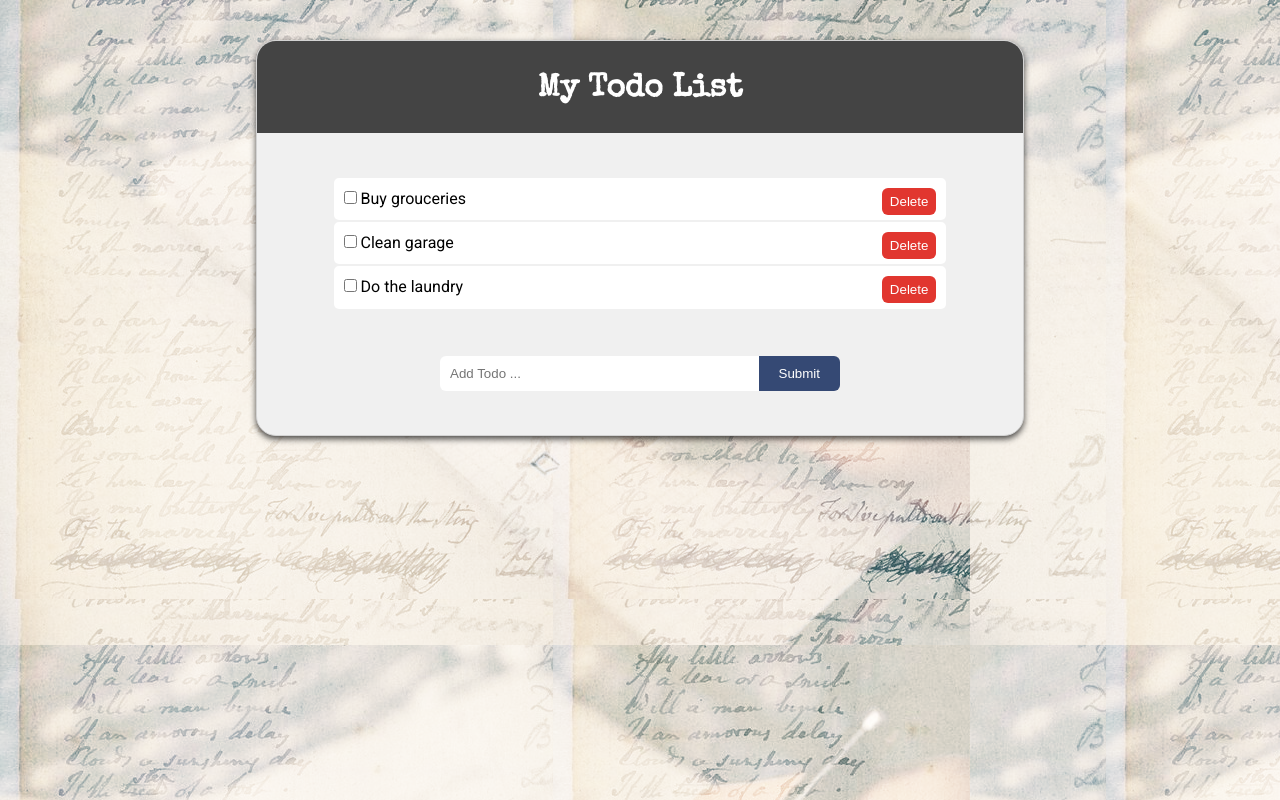
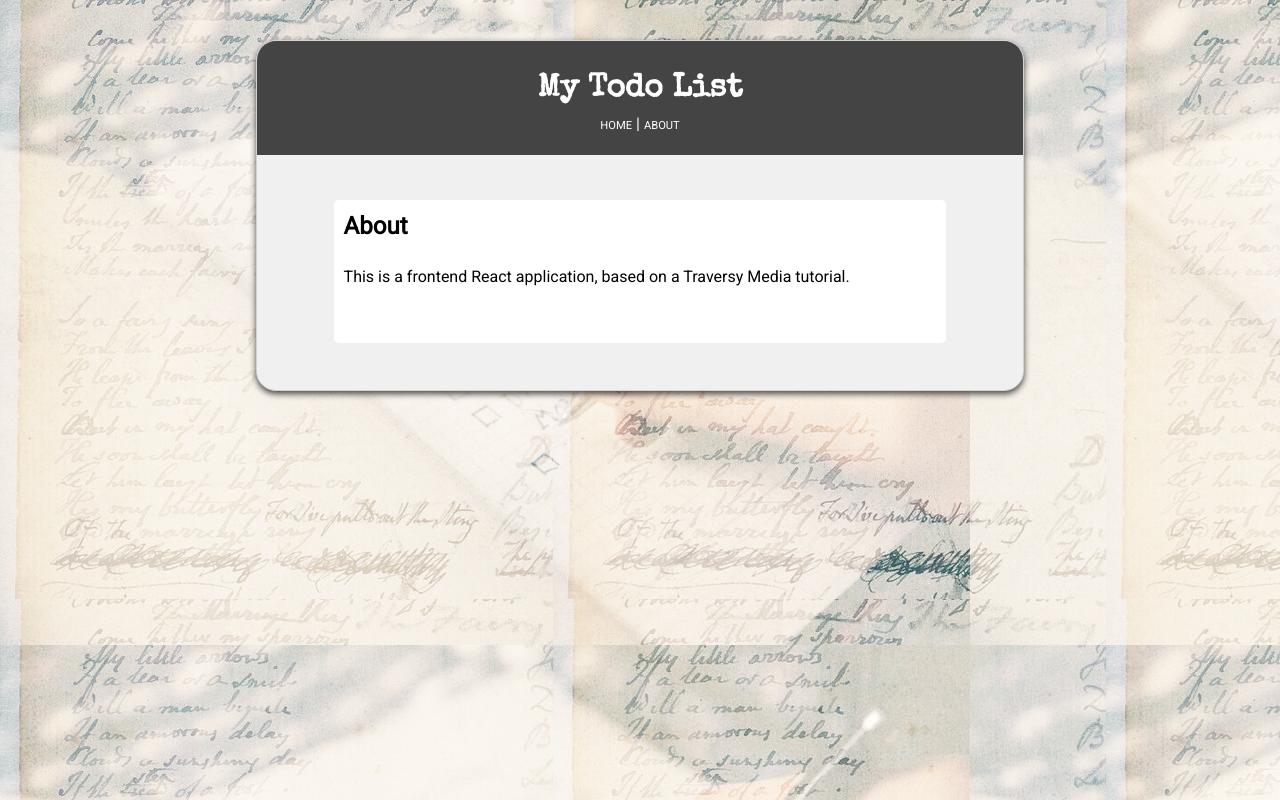
Before and after one commit to Digitaldoktorn/React_Todo_List, a React (Create React App) app: page /about in a window 1280 px wide. Built offline with nearby package versions, Linux system fonts and the light colour scheme.

Commit message:
added routing

```diff
--- a/package.json
+++ b/package.json
@@ -5,6 +5,7 @@
   "dependencies": {
     "react": "^16.10.1",
     "react-dom": "^16.10.1",
+    "react-router-dom": "^5.1.2",
     "react-scripts": "3.1.2",
     "uuid": "^3.3.3"
   },
--- a/src/App.css
+++ b/src/App.css
@@ -32,6 +32,17 @@ h1 {
   border-top-right-radius: 20px;
   border-bottom-left-radius: 20px;
   border-bottom-right-radius: 20px;
+}
+
+.container-about {
+  /* padding: 0 0 60px 60px; */
+  padding: 10px;
+  background-color: #fff;
+  width: 80%;
+  margin: 0 auto;
+  border: none;
+  border-radius: 5px;
+  margin-bottom: 2px;
 }
 
 form {
--- a/src/App.js
+++ b/src/App.js
@@ -1,7 +1,9 @@
 import React, { Component } from "react";
+import { BrowserRouter as Router, Route } from "react-router-dom";
 import Header from "./components/layout/header";
 import AddTodo from "./components/AddTodo";
 import Todos from "./components/Todos";
+import About from "./components/pages/About";
 import uuid from "uuid";
 import "./App.css";
 
@@ -61,10 +63,16 @@ class App extends Component {
 
   render() {
     return (
+      <Router>
         <div className="App">
           <div className="container">
             <Header />
             <br></br>
+            <Route
+              exact
+              path="/"
+              render={props => (
+                <React.Fragment>
                   <br></br>
                   <Todos
                     todos={this.state.todos}
@@ -76,8 +84,16 @@ class App extends Component {
                   <AddTodo addTodo={this.addTodo} />
                   <br></br>
                   <br></br>
+                </React.Fragment>
+              )}
+            />
+            <br></br>
+            <Route path="/about" component={About} />
+            <br></br>
+            <br></br>
           </div>
         </div>
+      </Router>
     );
   }
 }
--- a/src/components/layout/header.js
+++ b/src/components/layout/header.js
@@ -1,9 +1,20 @@
-import React, { Component } from "react";
+import React from "react";
+import { Link } from "react-router-dom";
 
 function Header() {
   return (
     <header style={headerStyle}>
       <h1>My Todo List</h1>
+      <nav>
+        {" "}
+        <Link style={linkStyle} to="/">
+          HOME
+        </Link>{" "}
+        |{" "}
+        <Link style={linkStyle} to="/about">
+          ABOUT
+        </Link>
+      </nav>
     </header>
   );
 }
@@ -16,4 +27,11 @@ const headerStyle = {
   paddingTop: "27px"
 };
 
+const linkStyle = {
+  color: "#FFF",
+  textDecoration: "none",
+  textTransform: "capitalize",
+  fontSize: "0.7em"
+};
+
 export default Header;
--- /dev/null
+++ b/src/components/pages/About.js
@@ -0,0 +1,20 @@
+import React from "react";
+
+function About() {
+  return (
+    <React.Fragment>
+      <div className="container-about">
+        <h2>About</h2>
+        <br></br>
+        <p>
+          This is a frontend React application, based on a Traversy Media
+          tutorial.
+        </p>
+        <br></br>
+        <br></br>
+      </div>
+    </React.Fragment>
+  );
+}
+
+export default About;
```
Also changed, not shown: 1 other file (tests, documents, lock files or other folders). Lines whose indentation alone changed are shown as unchanged.
